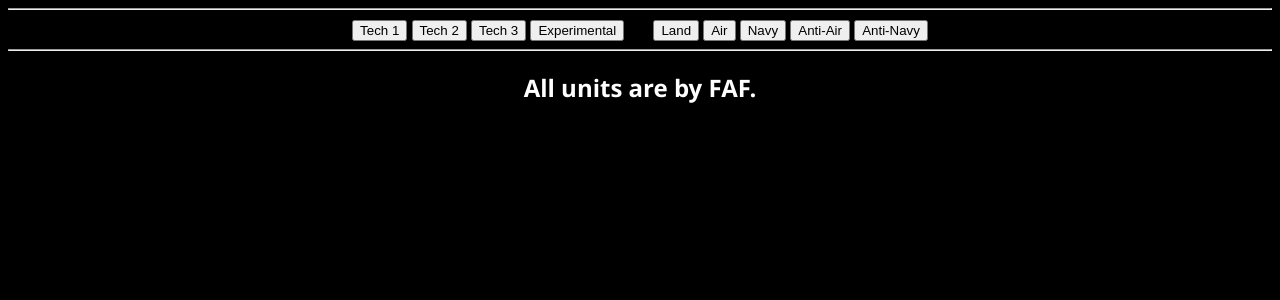
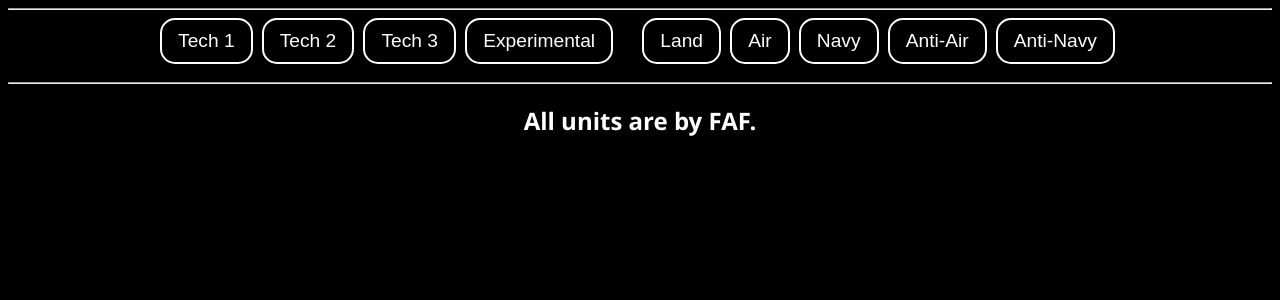
Before and after one commit to Someone-That/Supreme-Database, a Flask app: page /faction/1 in a window 1280 px wide. Shown: the part 81-381 px from the top of the page. Run offline with Flask 3, Linux system fonts and the light colour scheme; data comes from the database, SQL or seed files in the repository.

Commit message:
Added css for filter buttons

```diff
--- a/static/css/style.css
+++ b/static/css/style.css
@@ -98,6 +98,31 @@ header
     display: inline-block;
 }
 
+.filter-button {
+  appearance: none;
+  background-color: #000000;
+  border: 2px solid #ffffff;
+  border-radius: 15px;
+  color: #FFFFFF;
+  cursor: pointer;
+  font-size: 1.2rem;
+  padding: 10px 16px;
+  margin-bottom: 10px;
+  margin-right: 5px;
+  text-align: center;
+  transition: all 300ms cubic-bezier(.23, 1, 0.32, 1);
+}
+
+.filter-button:hover {
+  box-shadow: rgba(256, 256, 256, 0.25) 0 8px 15px;
+  transform: translateY(-2px);
+}
+
+.filter-button:active {
+  box-shadow: none;
+  transform: translateY(0);
+}
+
 .unit
 {
     color: aquamarine;
--- a/templates/filter_bar.html
+++ b/templates/filter_bar.html
@@ -1,19 +1,19 @@
 <div class="filter-buttons">
     <form method="post">
-        <input type="submit" value="Tech 1" name="T1">
-        <input type="submit" value="Tech 2" name="T2">
-        <input type="submit" value="Tech 3" name="T3">
-        <input type="submit" value="Experimental" name="T4" style="margin-right: 25px;">
+        <input type="submit" value="Tech 1" name="T1" class="filter-button">
+        <input type="submit" value="Tech 2" name="T2" class="filter-button">
+        <input type="submit" value="Tech 3" name="T3" class="filter-button">
+        <input type="submit" value="Experimental" name="T4" style="margin-right: 25px;" class="filter-button">
         {% if not faction_site %}
-        <input type="submit" value="UEF" name="FUEF">
-        <input type="submit" value="Aeon" name="FAeon">
-        <input type="submit" value="Cybran" name="FCybran">
-        <input type="submit" value="Seraphim" name="FSeraphim" style="margin-right: 25px;">
+        <input type="submit" value="UEF" name="FUEF" class="filter-button">
+        <input type="submit" value="Aeon" name="FAeon" class="filter-button">
+        <input type="submit" value="Cybran" name="FCybran" class="filter-button">
+        <input type="submit" value="Seraphim" name="FSeraphim" style="margin-right: 25px;" class="filter-button">
         {% endif %}
-        <input type="submit" value="Land" name="RLand">
-        <input type="submit" value="Air" name="RAir">
-        <input type="submit" value="Navy" name="RNavy">
-        <input type="submit" value="Anti-Air" name="RAnti Air">
-        <input type="submit" value="Anti-Navy" name="RAnti Naval">
+        <input type="submit" value="Land" name="RLand" class="filter-button">
+        <input type="submit" value="Air" name="RAir" class="filter-button">
+        <input type="submit" value="Navy" name="RNavy" class="filter-button">
+        <input type="submit" value="Anti-Air" name="RAnti Air" class="filter-button">
+        <input type="submit" value="Anti-Navy" name="RAnti Naval" class="filter-button">
     </form>
 </div>
```
